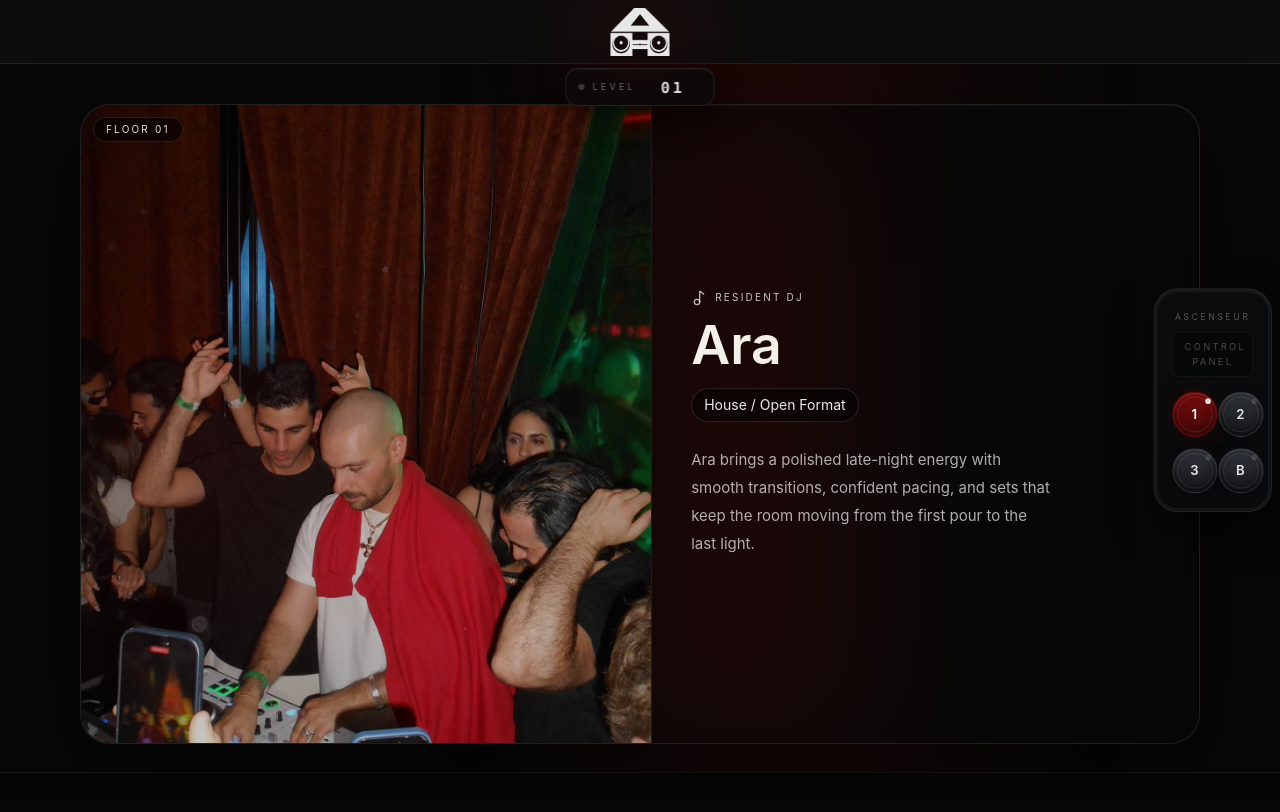
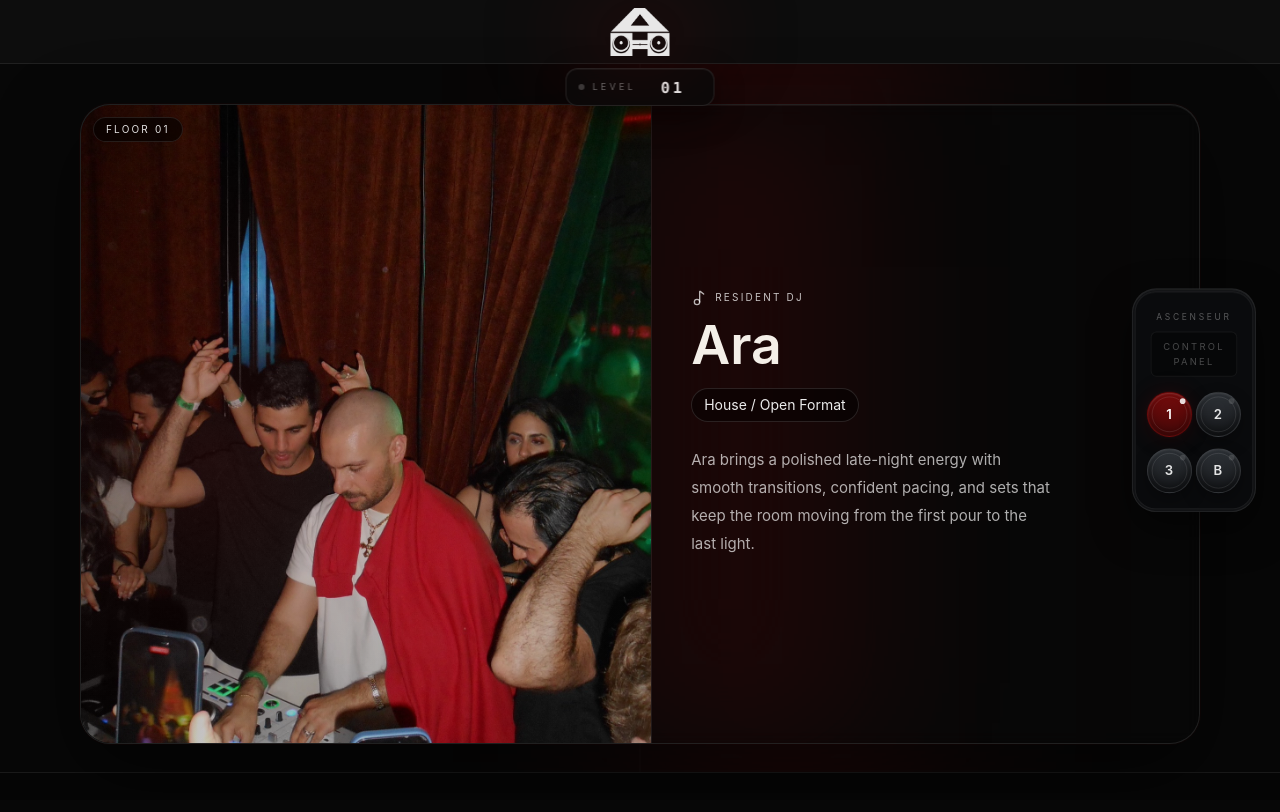
Before and after one commit to galiwartoukian-collab/ascenseurhouse, a React (Vite) app: page / in a window 1280 px wide. Shown: the top 812 px of the page. Built offline with nearby package versions, Linux system fonts and the light colour scheme; the HTML template or start-up script is replaced by a standard one.

Commit message:
Update App.tsx

```diff
--- a/src/App.tsx
+++ b/src/App.tsx
@@ -243,10 +243,8 @@ function ElevatorPanel({
   onGoToBooking,
 }: ElevatorPanelProps) {
   return (
-    <div className="pointer-events-auto fixed bottom-3 right-2 z-[9999] origin-bottom-right scale-[0.7] sm:scale-[0.8] md:bottom-auto md:top-1/2 md:origin-right md:-translate-y-1/2 md:scale-[0.94]">
-      <div
-        className="relative w-[90px] rounded-[26px] border p-[2px] sm:w-[110px] md:w-[126px]"
-        style={{
+<div className="pointer-events-auto fixed z-[9999] right-4 md:right-6 bottom-3 md:top-1/2 md:bottom-auto md:-translate-y-1/2 scale-[0.7] sm:scale-[0.8] md:scale-[0.94] origin-bottom-right md:origin-right">      <div
+className="relative w-[94px] sm:w-[114px] md:w-[132px] rounded-[26px] border p-[2px]"        style={{
           borderColor: "rgba(255,255,255,0.08)",
           background: "#111214",
           boxShadow: "0 18px 42px rgba(0,0,0,0.5), inset 0 1px 0 rgba(255,255,255,0.05)",
@@ -258,7 +256,7 @@ function ElevatorPanel({
         <div className="pointer-events-none absolute bottom-2 right-2 h-2.5 w-2.5 rounded-full border border-white/10 bg-[#1b1c1f]" />
 
         <div
-          className="relative overflow-hidden rounded-[22px] border px-4 pb-4 pt-5"
+          className="relative overflow-hidden rounded-[22px] border px-3 pb-3 pt-4 sm:px-4 sm:pb-4 sm:pt-5"
           style={{
             borderColor: "rgba(255,255,255,0.07)",
             background: "#0a0b0d",
@@ -278,7 +276,7 @@ function ElevatorPanel({
             </div>
           </div>
 
-          <div className="grid grid-cols-2 gap-3">
+          <div className="mx-auto grid w-fit grid-cols-2 justify-items-center gap-2.5 sm:gap-3">
             <MetalButton
               label="1"
               active={activeFloor === "01" || targetFloor === "01"}
```
